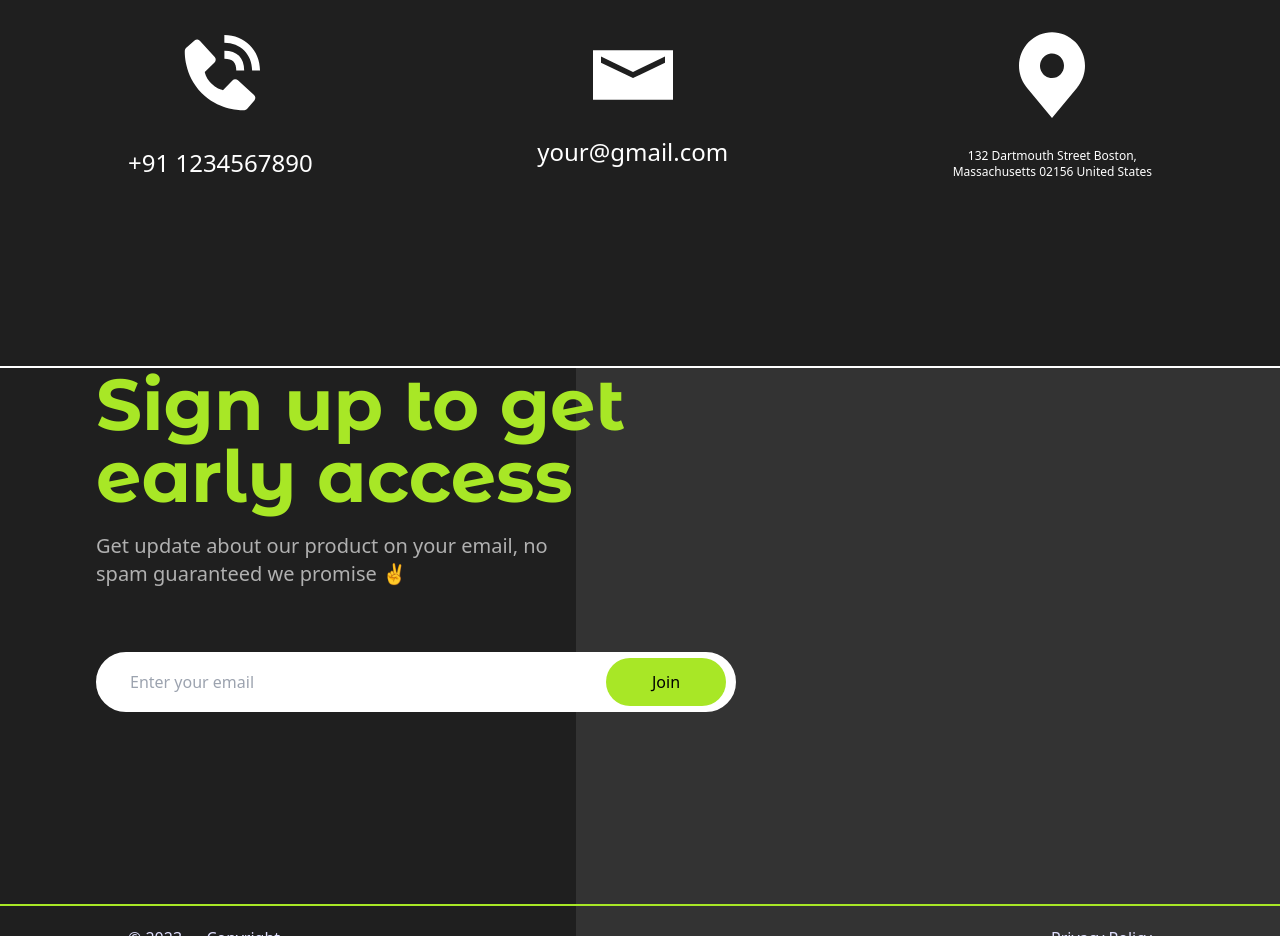
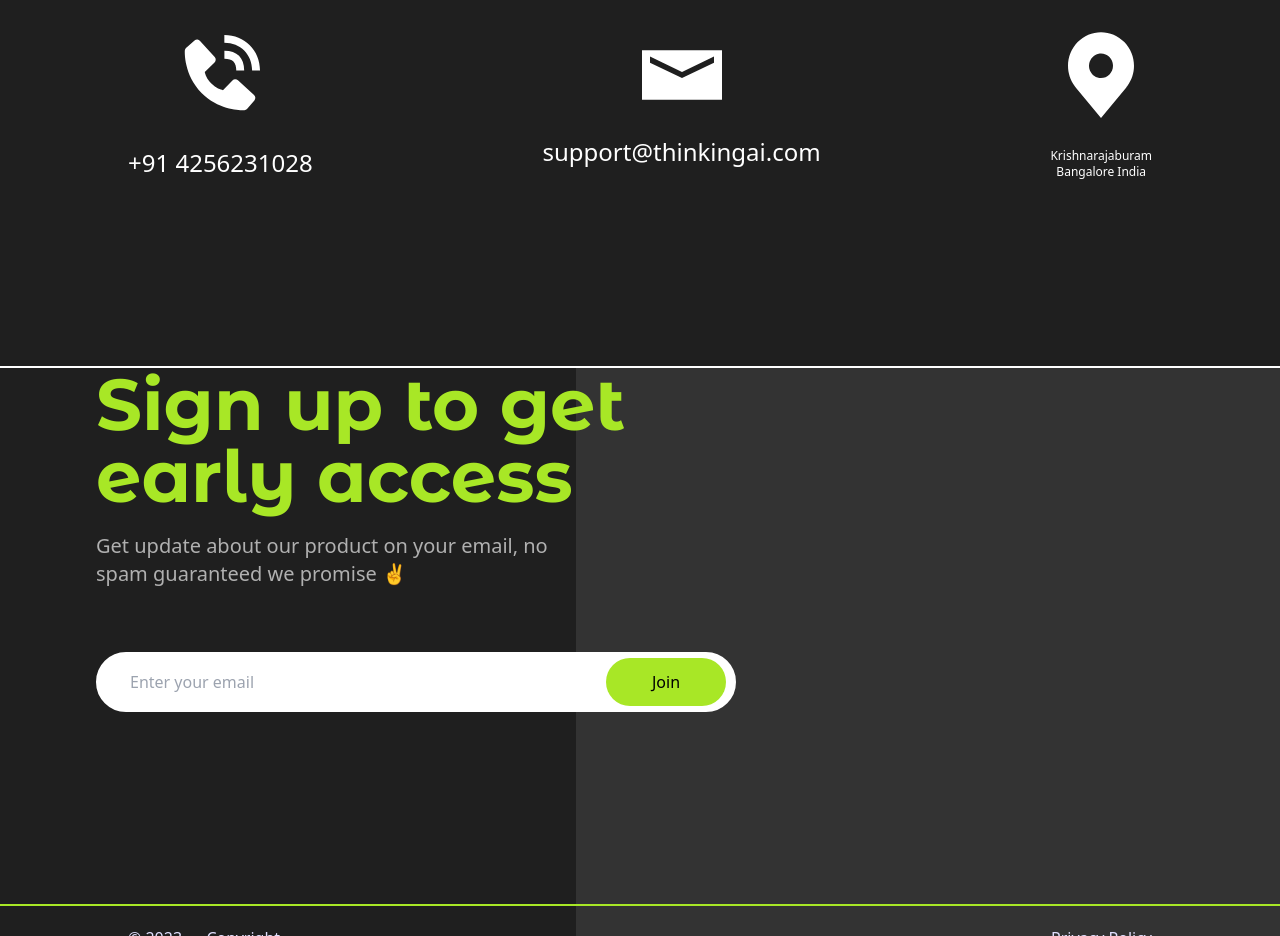
Before and after one commit to neurontechnologies/thinkai, a plain HTML site: page index.html in a window 1280 px wide. Shown: the part 2860-3796 px from the top of the page. Drawn offline with nearby package versions, Linux system fonts and the light colour scheme.

Commit message:
Update index.html

```diff
--- a/index.html
+++ b/index.html
@@ -154,15 +154,15 @@ href="https://cdnjs.cloudflare.com/ajax/libs/animate.css/4.1.1/animate.min.css"
     <div class="flex justify-around md:justify-between md:w-[80%] md:ml-[10%] items-center animate__animated animate__slideInUp animate__delay-3s h-[100%] md:flex-row flex-col ">
         <div class="flex flex-col justify-center items-center  gap-5 md:gap-6">
             <img src="./assets/bxs_phone-call.svg" class="w-14 md:w-24" alt="..">
-            <div class="text-[#ffff] text-xs md:text-2xl">+91 1234567890</div>
+            <div class="text-[#ffff] text-xs md:text-2xl">+91 4256231028</div>
         </div>
         <div class="flex flex-col justify-center items-center gap-5 md:gap-6">
             <img src="./assets/ic_sharp-email.svg" class="w-14 md:w-24" alt="..">
-            <div class="text-[#ffff] text-xs md:text-2xl">your@gmail.com</div>
+            <div class="text-[#ffff] text-xs md:text-2xl">support@thinkingai.com</div>
         </div>
         <div class="flex flex-col justify-center items-center gap-5 md:gap-6">
             <img src="./assets/carbon_location-filled.svg" class="w-14 md:w-24" alt="..">
-            <div class="text-[#ffff] text-xs md:text-md text-center">132 Dartmouth Street Boston, <br> Massachusetts 02156 United States</div>
+            <div class="text-[#ffff] text-xs md:text-md text-center">Krishnarajaburam <br>Bangalore India</div>
         </div>
     </div>
 
```
